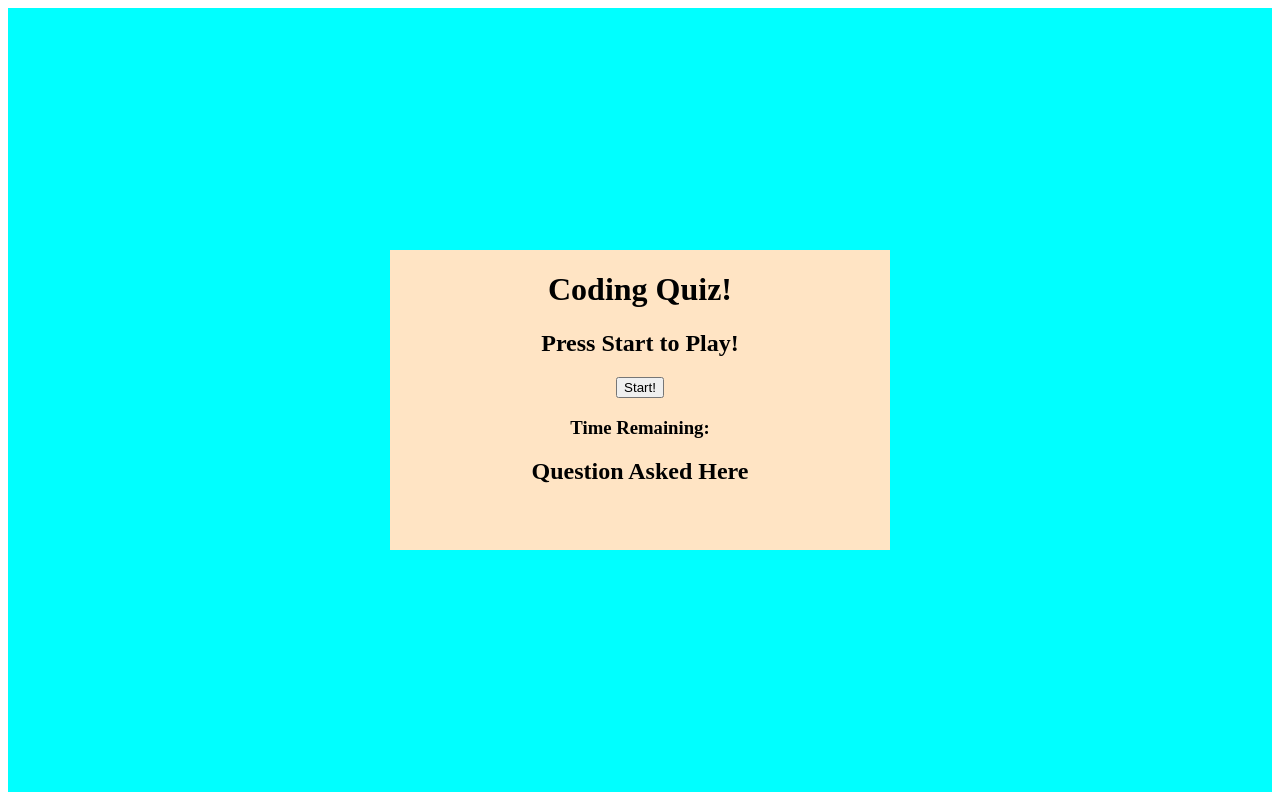
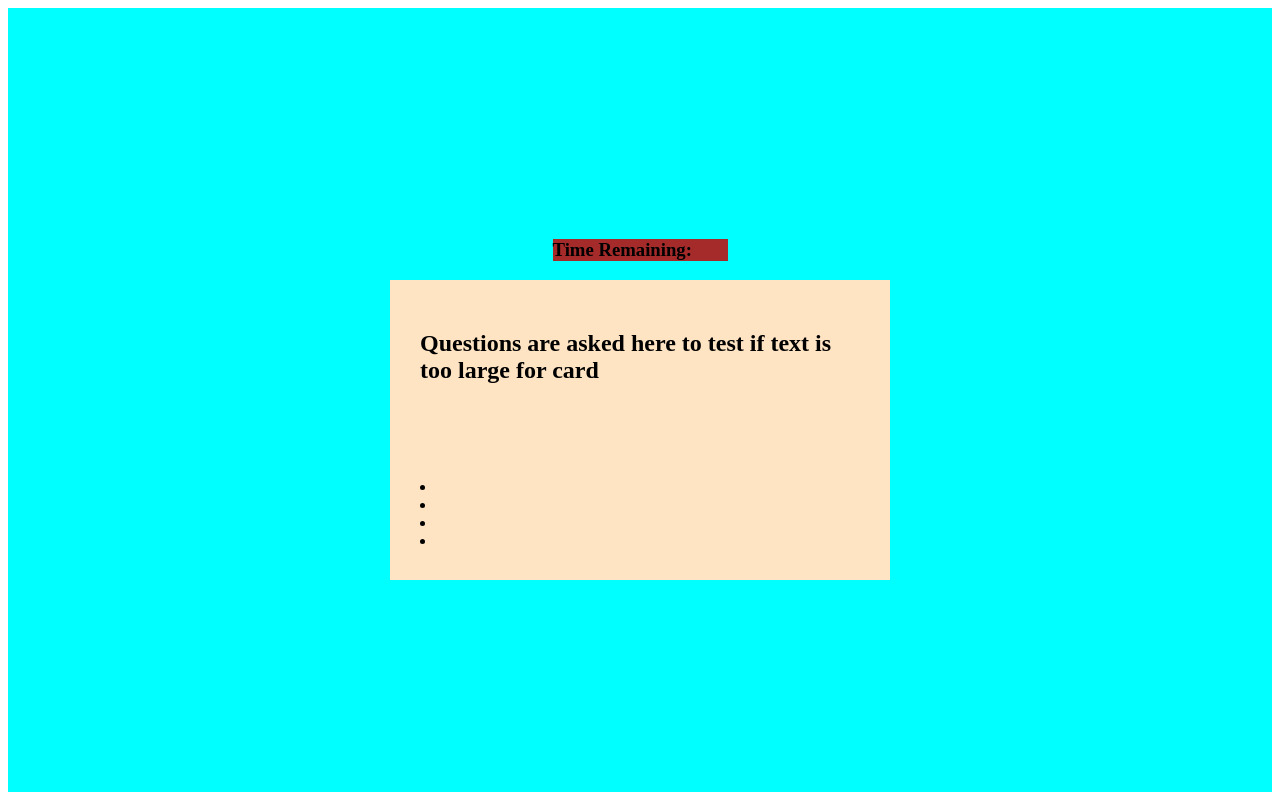
Before and after one commit to nava003/Code_Quiz, a plain HTML site: page index.html in a window 1280 px wide. Drawn offline with Linux system fonts and the light colour scheme.

Commit message:
Readjusting html structure layout while inputting temp elements; further style layout via css; minor additions to js

```diff
--- a/assets/css/style.css
+++ b/assets/css/style.css
@@ -1,8 +1,13 @@
+*{
+    box-sizing: border-box;
+}
+
 main {
+    height: 98vh;
     display: flex;
+    flex-direction: column;
     justify-content: center;
     align-items: center;
-    height: 98vh;
     background-color: aqua;
 }
 
@@ -10,5 +15,18 @@ main {
     height: 300px;
     width: 500px;
     background-color: bisque;
-    text-align: center;
 }
+
+#introCard, #quizCard {
+    height: inherit;
+    padding: 30px;
+    display: flex;
+    flex-direction: column;
+    justify-content: space-between;
+    align-items:flex-start;
+}
+
+#quizTimer {
+    width: 175px;
+    background-color: brown;
+}
--- a/assets/js/script.js
+++ b/assets/js/script.js
@@ -1,5 +1,12 @@
-var introDisplay = document.querySelector('');
-var quizDisplay = document.querySelector('');
-var quizList = document.querySelector('');
+// ID Selection Declarations
+var introDisplay = document.querySelector('#introCard');
+var quizDisplay = document.querySelector('#quizCard');
+var quizList = document.querySelector('#quizList');
+var quizTimer = document.querySelector('#quizTimer');
 
+// Variable Declarations
 var secRemain = 120;
+
+// Style Initalization
+introDisplay.setAttribute("style", "display:none");
+quizDisplay.setAttribute("style", "display:flex");
--- a/index.html
+++ b/index.html
@@ -10,16 +10,22 @@
 
 <body>
     <main>
+        <h3 id="quizTimer">Time Remaining: </h2>
         <div id="mainCard">
             <div id="introCard">
                 <h1>Coding Quiz!</h1>
                 <h2>Press Start to Play!</h2>
                 <button id="startBtn">Start!</button>
             </div>
+
             <div id="quizCard">
-                <h3 id="quizTimer">Time Remaining: </h2>
-                <h2 id="askQuestion">Question Asked Here</h1>
-                <div id="quizList"></div>
+                <h2 id="askQuestion">Questions are asked here to test if text is too large for card</h1>
+                <div id="quizList">
+                    <li></li>
+                    <li></li>
+                    <li></li>
+                    <li></li>
+                </div>
             </div>
         </div>
     </main>
```
